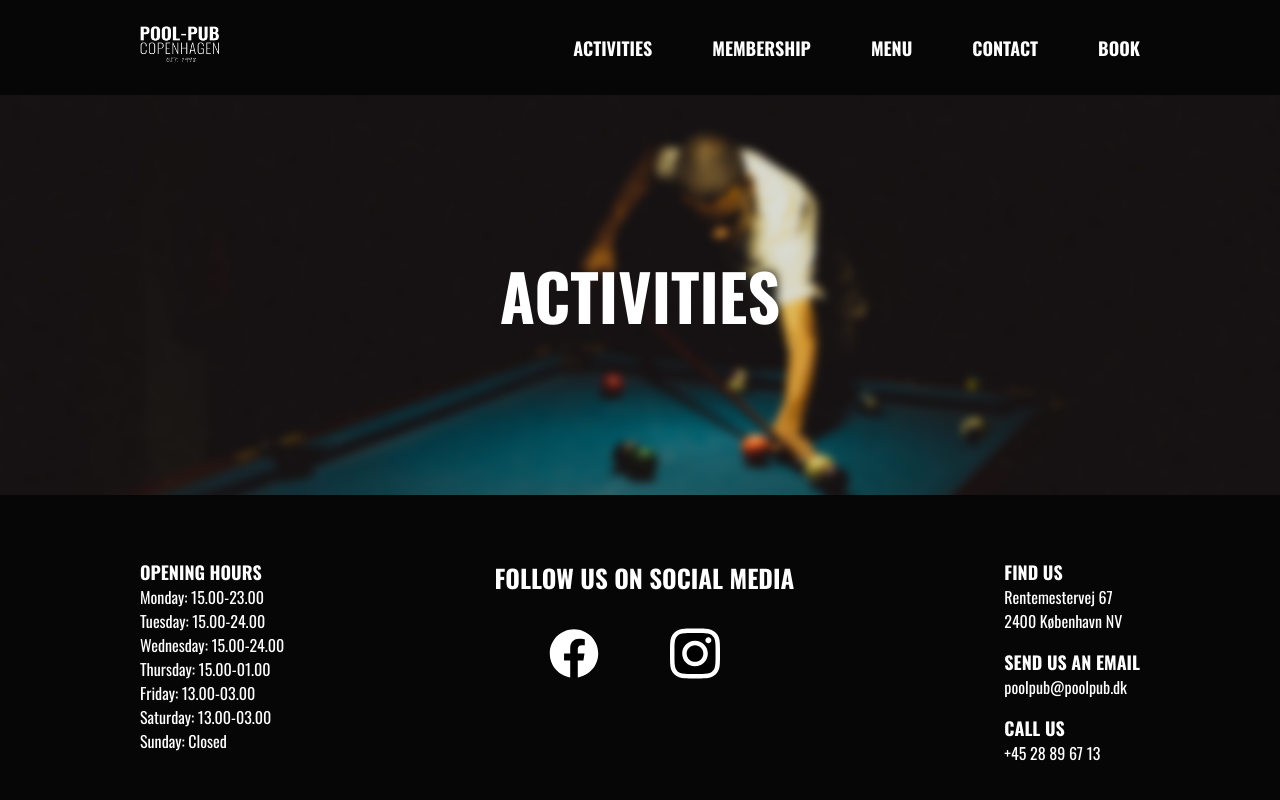
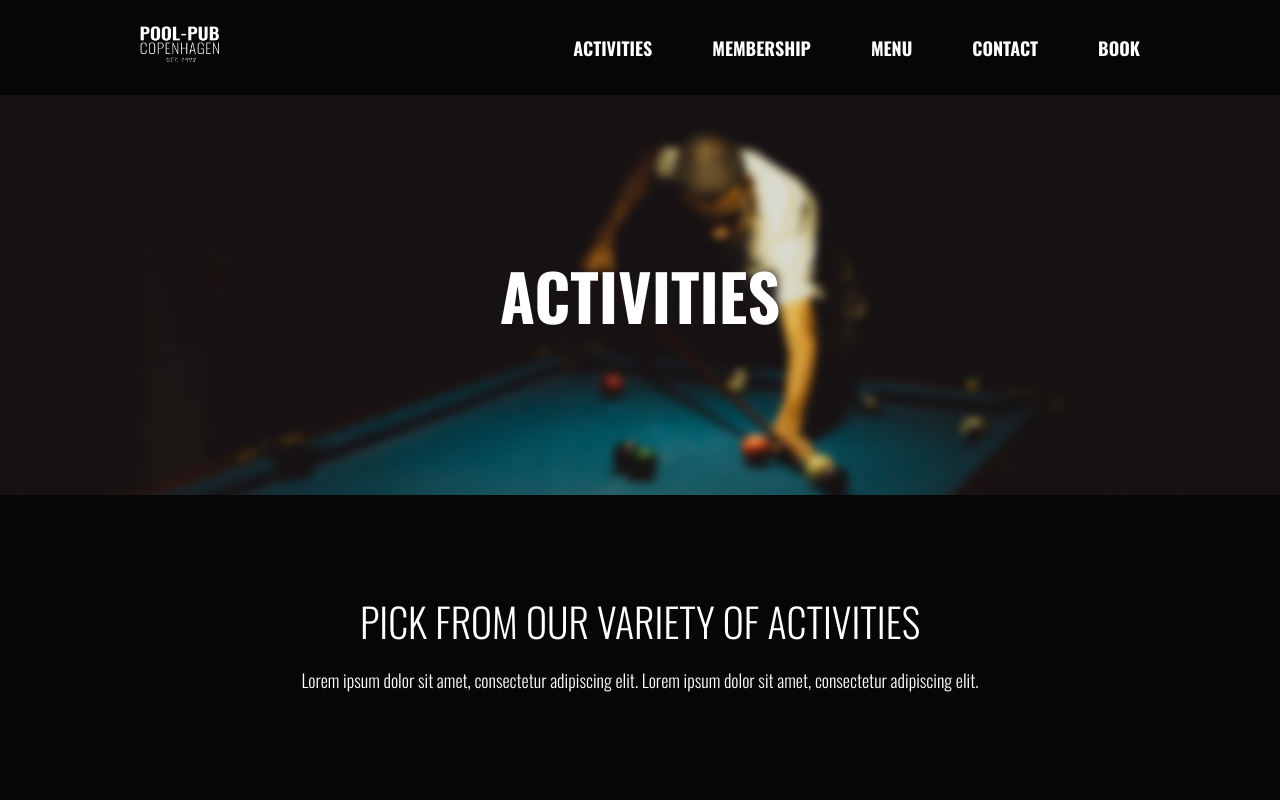
Before and after one commit to umnicol/poolpub, a Next.js app in the folder poolpub-website/: page /activities in a window 1280 px wide. Shown: the top 800 px of the page. Built offline with nearby package versions, Linux system fonts and the light colour scheme.

Commit message:
component - text

```diff
--- /dev/null
+++ b/poolpub-website/src/components/TextSection/TextSection.module.css
@@ -0,0 +1,21 @@
+.container {
+    display: flex;
+    flex-direction: column;
+    align-items: center;
+    margin-bottom: 6rem;
+    margin-top: 6rem;
+
+  }
+
+  .headline {
+    font-size: 40px;
+    text-transform: uppercase;
+    margin-bottom: 1rem;
+    text-align: center;
+    font-weight: 300;
+  }
+
+  .paragraph {
+    font-size: 18px;
+    font-weight: 300;
+  }
--- /dev/null
+++ b/poolpub-website/src/components/TextSection/TextSection.tsx
@@ -0,0 +1,18 @@
+import React from 'react';
+import styles from './TextSection.module.css';
+
+interface TextSectionProps {
+    headline: string,
+    paragraph: string
+}
+
+export default function TextSection ({
+    headline, paragraph
+}: TextSectionProps) {
+    return (
+        <div className={styles.container}>
+        <h2 className={styles.headline}>{headline}</h2>
+        <p className={styles.paragraph}>{paragraph}</p>
+      </div>
+    )
+}
--- a/poolpub-website/src/pages/activities.tsx
+++ b/poolpub-website/src/pages/activities.tsx
@@ -1,4 +1,5 @@
 import Header from '<poolpub>/components/Header/Header'
+import TextSection from '<poolpub>/components/TextSection/TextSection'
 import Head from 'next/head'
 
 
@@ -11,6 +12,8 @@ export default function Activities() {
         <meta name="viewport" content="width=device-width, initial-scale=1" />
       </Head>
       <Header image={'/activities-img.png'} title={'Activities'}/>
+
+      <TextSection headline={'Pick from our variety of activities'} paragraph={'Lorem ipsum dolor sit amet, consectetur adipiscing elit. Lorem ipsum dolor sit amet, consectetur adipiscing elit.'}/>
     </>
   )
 }
--- a/poolpub-website/src/pages/membership.tsx
+++ b/poolpub-website/src/pages/membership.tsx
@@ -1,4 +1,5 @@
 import Header from '<poolpub>/components/Header/Header'
+import TextSection from '<poolpub>/components/TextSection/TextSection'
 import Head from 'next/head'
 
 
@@ -11,6 +12,8 @@ export default function Membership() {
         <meta name="viewport" content="width=device-width, initial-scale=1" />
       </Head>
       <Header image={'/activities-img.png'} title={'Membership'}/>
+
+      <TextSection headline={'Become a member of pool-pub family'} paragraph={'Lorem ipsum please we have to write sth in these'}/>
     </>
   )
 }
--- a/poolpub-website/src/pages/menu.tsx
+++ b/poolpub-website/src/pages/menu.tsx
@@ -1,4 +1,5 @@
 import Header from '<poolpub>/components/Header/Header'
+import TextSection from '<poolpub>/components/TextSection/TextSection'
 import Head from 'next/head'
 
 
@@ -11,6 +12,9 @@ export default function Menu() {
         <meta name="viewport" content="width=device-width, initial-scale=1" />
       </Head>
       <Header image={'/activities-img.png'} title={'Menu'}/>
+
+      <TextSection headline={'Our food and beverages menu'} paragraph={'Lorem ipsum please we have to write sth in these'}/>
+
     </>
   )
 }
```
